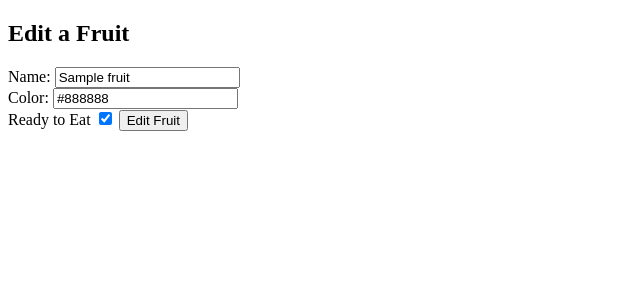
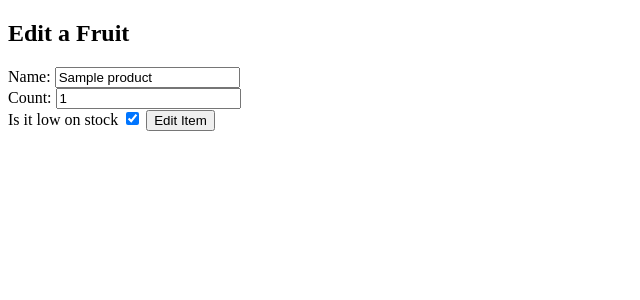
Before and after one commit to GrabberKaibutsu/Inventory-Manager, a Node server app: template views/edit.ejs in a window 1280 px wide. Shown: the part 84-384 px from the top of the page, without its empty margins (0-640 px from the left). Run offline with Node 20, Linux system fonts and the light colour scheme; a user stored in the database is signed in; tables that the repository leaves empty hold one stand-in row (values such as "Sample post"); the template is opened without the code that fills it: values that come from a table or form of the project are taken from there, most other values are stand-ins (such as "Sample title", 1, 10 or a date in 2020); some libraries are stand-ins or nearby versions.

Commit message:
found bug in edit trying to fix

```diff
--- a/views/edit.ejs
+++ b/views/edit.ejs
@@ -1,5 +1,5 @@
 <head>
-    <%- include('./partials/head.ejs', {title: `Edit ${fruit.name} | Fruit Finder`}) %>
+    <%- include('./partials/head.ejs', {title: `Edit ${product.name} | Inventory Manager`}) %>
     <link rel="stylesheet" href="/css/forms.css">
 </head>
 
@@ -10,16 +10,16 @@
         <h2>Edit a Fruit</h2>
     </section>
 
-    <form method="POST" action="/main/<%= products._id %>?_method=PUT">
+    <form method="POST" action="/main/<%= product._id %>?_method=PUT">
         <label for="name">Name:</label>
-        <input type="text" id="name" name="name" value="<%= fruit.name %>" required>
+        <input type="text" id="name" name="name" value="<%= product.name %>" required>
         <br>
-        <label for="color">Color:</label>
-        <input type="text" id="color" name="color" value="<%= fruit.color %>" required>
+        <label for="count">Count:</label>
+        <input type="text" id="count" name="count" value="<%= product.count %>" required>
         <br>
-        <label for="readyToEat">Ready to Eat</label>
-         <input type="checkbox" name="readyToEat" id="readyToEat" <%= fruit.readyToEat ? 'checked' : '' %> >
-        <input type="submit" value="Edit Fruit">
+        <label for="isLow">Is it low on stock</label>
+         <input type="checkbox" name="isLow" id="isLow" <%= product.isLow ? 'checked' : '' %> >
+        <input type="submit" value="Edit Item">
     </form>
 
     <%- include('./partials/footer.ejs') %>
```
